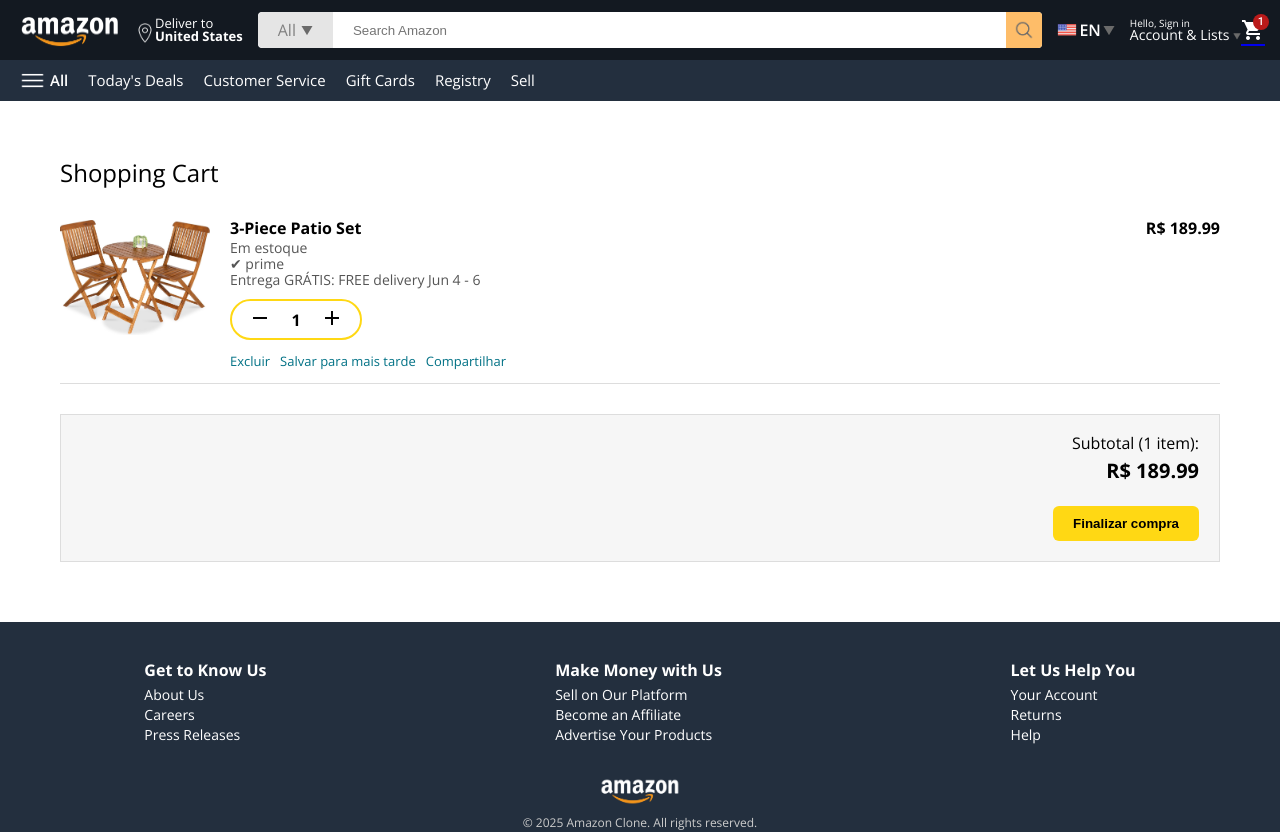
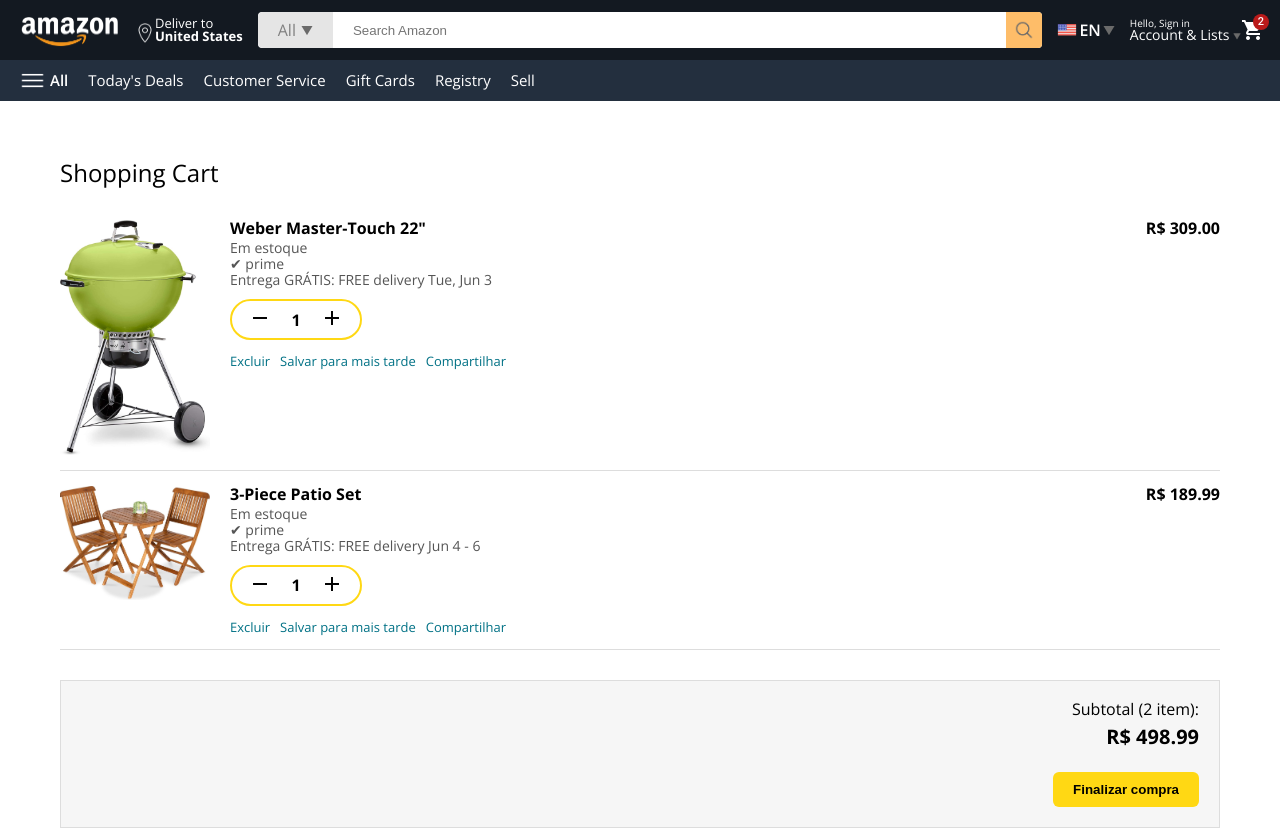
Before and after one commit to GuilhermeSerafim/amazon-clone-pw, an Angular app: page /cart in a window 1280 px wide. Shown: the top 832 px of the page. Built offline with nearby package versions, Linux system fonts and the light colour scheme; data requests are answered from the project's data file.

Commit message:
Incrementando e decrementando items

```diff
--- a/db.json
+++ b/db.json
@@ -21,6 +21,21 @@
   ],
   "itemsCart": [
     {
+      "id": "1",
+      "img": "/assets/verao/1.jpg",
+      "title": "Weber Master-Touch 22\"",
+      "stars": 4.5,
+      "reviews": 93,
+      "price": 309,
+      "delivery": "FREE delivery Tue, Jun 3",
+      "colors": [
+        "#9fd242",
+        "#000",
+        "#ccc"
+      ],
+      "disabled": true
+    },
+    {
       "id": "2",
       "img": "/assets/verao/2.jpg",
       "title": "3-Piece Patio Set",
@@ -33,6 +48,6 @@
     }
   ],
   "totalItemsInCart": {
-    "totalItemsInCart": 1
+    "totalItemsInCart": 2
   }
 }
--- a/src/app/components/header/header.component.html
+++ b/src/app/components/header/header.component.html
@@ -65,9 +65,9 @@
         </div>
     </div>
 
-    <a href="./cart.html" class="nav-cart">
+    <div class="nav-cart" (click)="navigateToCart()">
         <mat-icon [matBadge]="qtdItensCarrinho">shopping_cart</mat-icon>
-    </a>
+    </div>
 
 </nav>
 
--- a/src/app/components/header/header.component.scss
+++ b/src/app/components/header/header.component.scss
@@ -98,6 +98,7 @@
     display: flex;
     align-items: center;
     margin-right: 15px;
+    cursor: pointer;
 }
 
 .nav-bottom {
--- a/src/app/components/header/header.component.ts
+++ b/src/app/components/header/header.component.ts
@@ -24,7 +24,10 @@
   }
 
   navigateToLogin() {
-    // this.router.navigate(['/login']);
-    console.log(this.qtdItensCarrinho)
+    this.router.navigate(['/login']);
+  }
+
+  navigateToCart() {
+    this.router.navigate(['/cart']);
   }
 }
--- a/src/app/pages/cart/cart.component.html
+++ b/src/app/pages/cart/cart.component.html
@@ -1,4 +1,4 @@
-    <app-header/>
+<app-header />
 <div class="cart-container">
   <h2>Shopping Cart</h2>
 
@@ -35,7 +35,7 @@
     </div>
 
     <div class="price">
-        R$ {{ item.price?.toFixed(2) }}
+      R$ {{ item.price.toFixed(2) }}
     </div>
   </div>
   }
--- a/src/app/pages/cart/cart.component.ts
+++ b/src/app/pages/cart/cart.component.ts
@@ -55,14 +55,13 @@
   saveForLater(id: string) {
     // implementar save for later
   }
+increaseQty(item: CartItemWithQty) {
+  item.quantity++;
+}
 
-  increaseQty(item: any) {
-    item.qty = (item.qty || 1) + 1;
-  }
-
-  decreaseQty(item: any) {
-    if ((item.qty || 1) > 1) {
-      item.qty--;
-    }
+decreaseQty(item: CartItemWithQty) {
+  if (item.quantity > 1) {
+    item.quantity--;
   }
 }
+}
```
Lines whose indentation alone changed are shown as unchanged.
